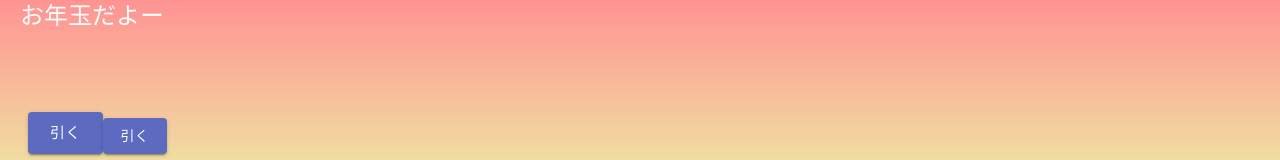
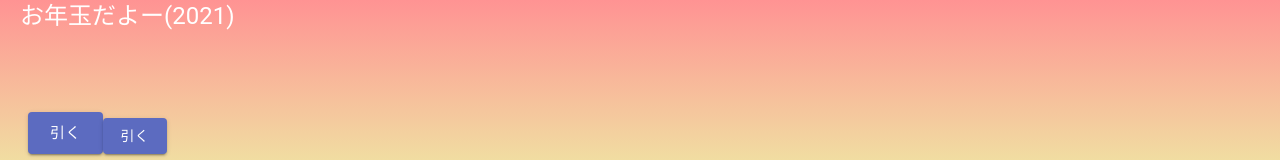
Before and after one commit to vipzero/hello, a Next.js app: page /game/omikuji in a window 1280 px wide. Shown: the top 160 px of the page. Built offline with nearby package versions, Linux system fonts and the light colour scheme; a web font is replaced by a local one.

Commit message:
update omikuji 2021

```diff
--- a/src/pages/game/omikuji.tsx
+++ b/src/pages/game/omikuji.tsx
@@ -47,9 +47,11 @@ const list = [
 // return x (1 <= x <= N)
 const randNum = (n: number) => Math.ceil(Math.random() * n)
 
+const year = 2021
+
 function Omikuji() {
-	const [money, setMoney] = useLocalStorage<number>('2021-money', 0)
-	const [unit, setUnit] = useLocalStorage<string>('2021-unit', '')
+	const [money, setMoney] = useLocalStorage<number>(`${year}-money`, 0)
+	const [unit, setUnit] = useLocalStorage<string>(`${year}-unit`, '')
 
 	return (
 		<div
@@ -60,7 +62,7 @@ function Omikuji() {
 			}}
 		>
 			<Typography variant="h5" style={{ color: 'white' }}>
-				お年玉だよー
+				お年玉だよー({year})
 			</Typography>
 			<div style={{ display: 'flex', padding: '10vh 1vh' }}>
 				{money === 0 ? (
```
